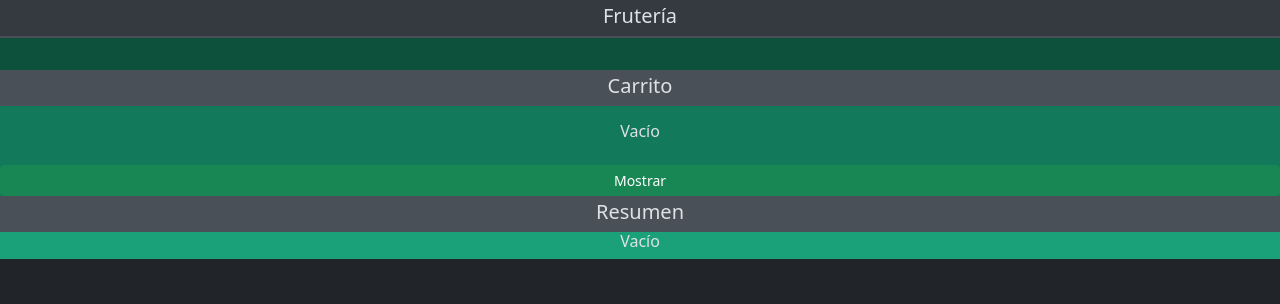
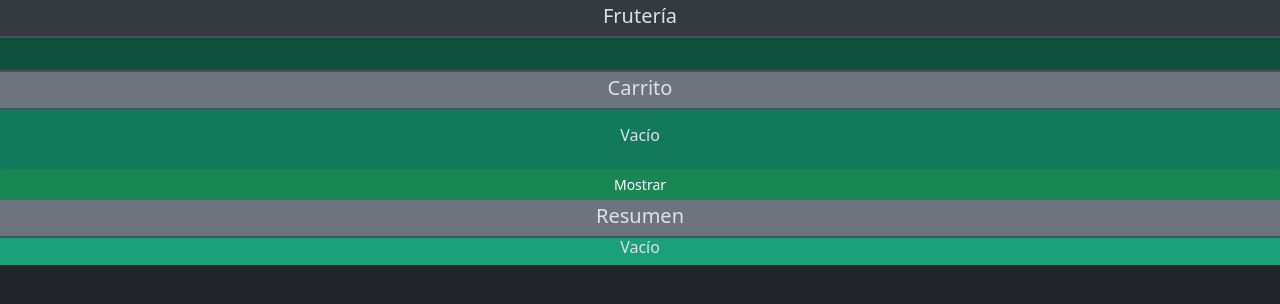
Before and after one commit to pblvicente/Fruteria, a website: page index.html in a window 1280 px wide. Drawn offline with nearby package versions, Linux system fonts and the light colour scheme; no server answers.

Commit message:
[MOD] Minor style changes

```diff
--- a/index.html
+++ b/index.html
@@ -15,7 +15,7 @@
         <div class="col-12">
           <div
             id="pageTitle"
-            class="row pt-1 align-items-center border-2 border-bottom"
+            class="row pt-1 align-items-center border-bottom border-2"
           >
             <h5 class="text-center">Frutería</h5>
           </div>
@@ -29,7 +29,7 @@
             <!-- Generated with Javascript -->
           </div>
 
-          <div id="shoppingCartTitle" class="row pt-1 align-items-center">
+          <div id="shoppingCartTitle" class="row pt-1 align-items-center border-bottom border-top border-2">
             <h5 class="text-center">Carrito</h5>
           </div>
 
@@ -54,7 +54,7 @@
         </div>
 
         <div class="col-12 col-xxl-3">
-          <div id="productPanelTitle" class="row pt-1 align-items-center">
+          <div id="productPanelTitle" class="row pt-1 align-items-center border-bottom border-2">
             <h5 class="text-center">Resumen</h5>
           </div>
 
--- a/scss/custom.scss
+++ b/scss/custom.scss
@@ -37,7 +37,7 @@
 }
 
 #shoppingCartTitle {
-  background-color: $gray-700;
+  background-color: $gray-600;
 }
 
 #shoppingCartMessageContainer {
@@ -49,7 +49,7 @@
 }
 
 #productPanelTitle {
-  background-color: $gray-700;
+  background-color: $gray-600;
 }
 
 #productPanelMessageContainer {
```
Also changed, not shown: css/custom.css, 1 other file.
